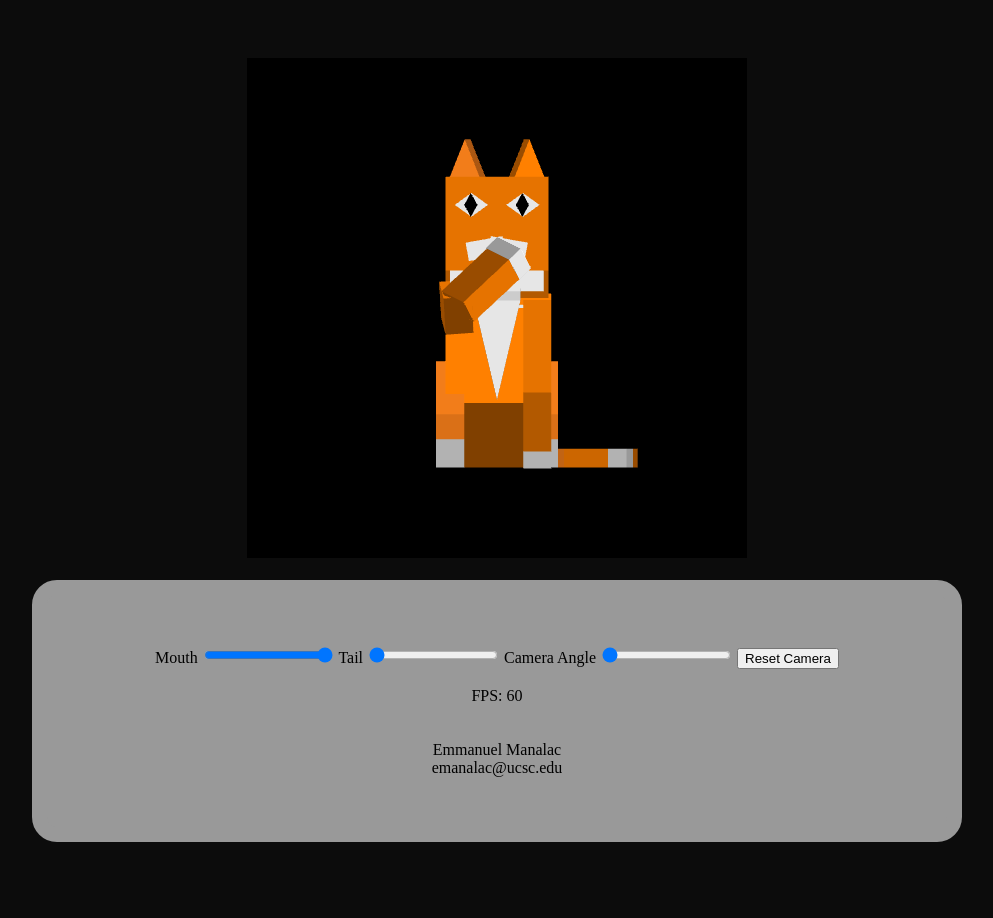
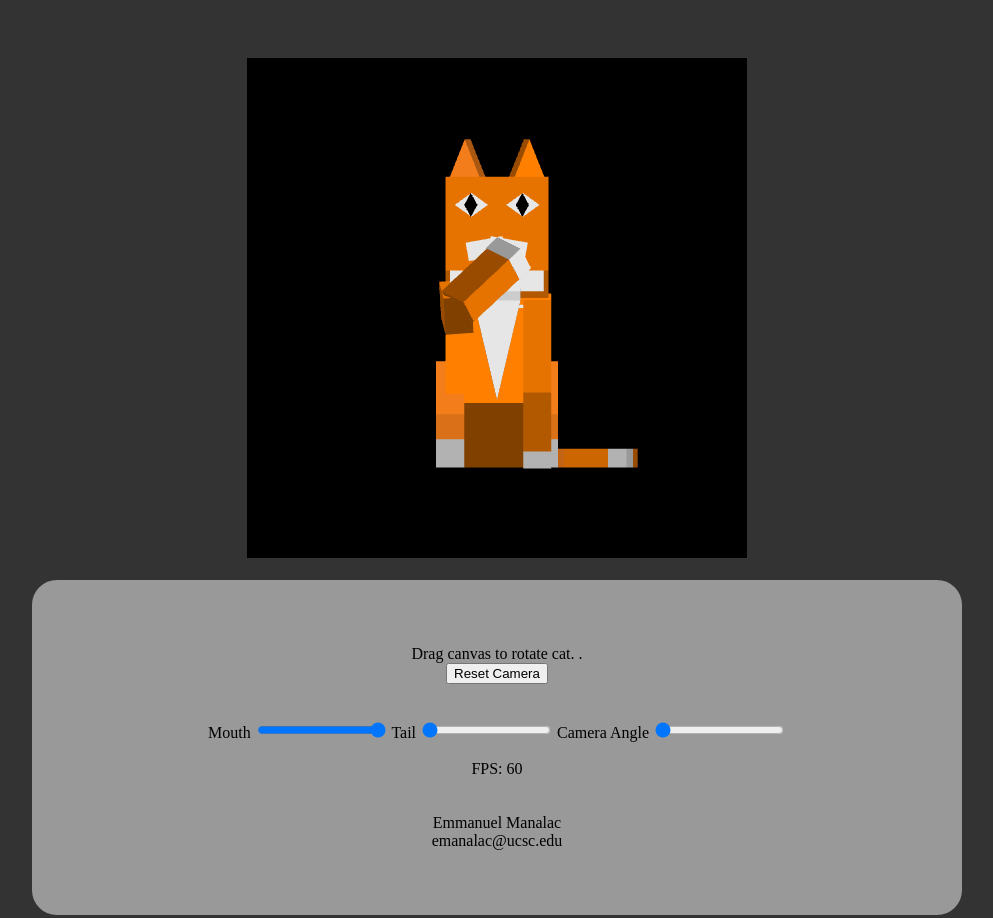
Before and after one commit to manalacc/160asg2, a plain HTML site: page index.html in a window 1280 px wide. Shown: the whole page, without its empty margins (143-1136 px from the left). Drawn offline with Linux system fonts and the light colour scheme.

Commit message:
small changes

```diff
--- a/BlockyAnimal.js
+++ b/BlockyAnimal.js
@@ -444,7 +444,6 @@ function renderAllShapes() {
     tail2.color = ORANGE;
     tail2.matrix.translate(0.35,-1.1, 1.25);
     tail2.matrix.rotate(120 ,0, 1, 0);
-    tail2.matrix.rotate(Math.abs(Math.sin(10 * g_seconds)),0, 1, 0);
     tail2.matrix.scale(.1,.1,.45)
     tail2.render(1, 0.55, 0.1);
 
--- a/index.html
+++ b/index.html
@@ -6,12 +6,17 @@
     <link rel="stylesheet" href="style.css">
   </head>
 
-  <body onload="main()" style="background-color: rgb(12, 12, 12);">
+  <body onload="main()" style="background-color: rgb(51, 51, 51);">
     <canvas id="webgl" width="500" height="500">
     Please use a browser that supports "canvas"
     </canvas>
     <br><br>
     <div class="container">
+      Drag canvas to rotate cat. .
+      <div>
+        <input type="button" id="reset_cam" value="Reset Camera">
+      </div>
+      <br><br>
       <div>
         Mouth
         <input type="range" min="-0.035" max="0.035" step="0.01" id="slider", value="5">
@@ -19,7 +24,7 @@
         <input type="range" min="0" max="1" step="0.01" id="tail_slider" value="0">
         Camera Angle
         <input type="range" min="0" max="360" id="angleSlider", value="0">
-        <input type="button" id="reset_cam" value="Reset Camera">
+
       </div>
       <br>
       <div><span id="fps"></span></div>
```
